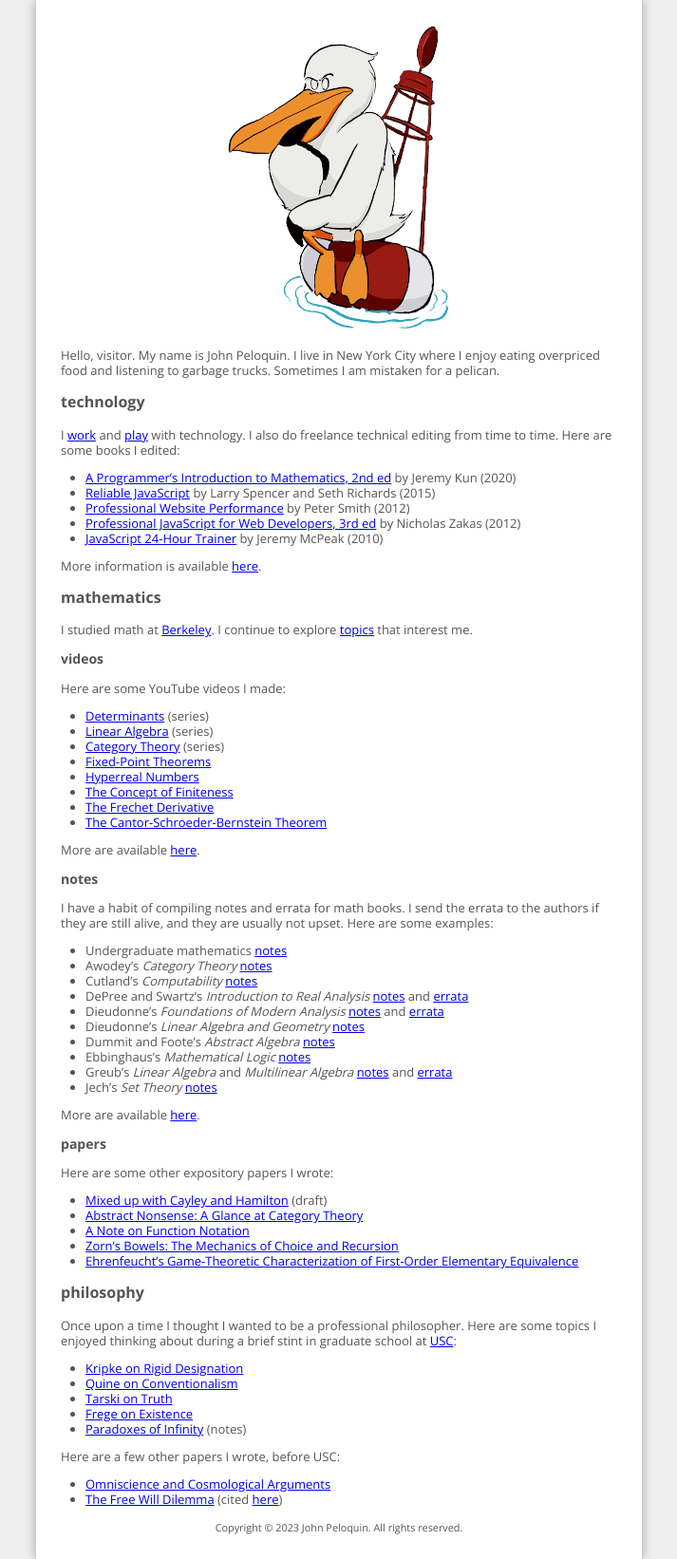
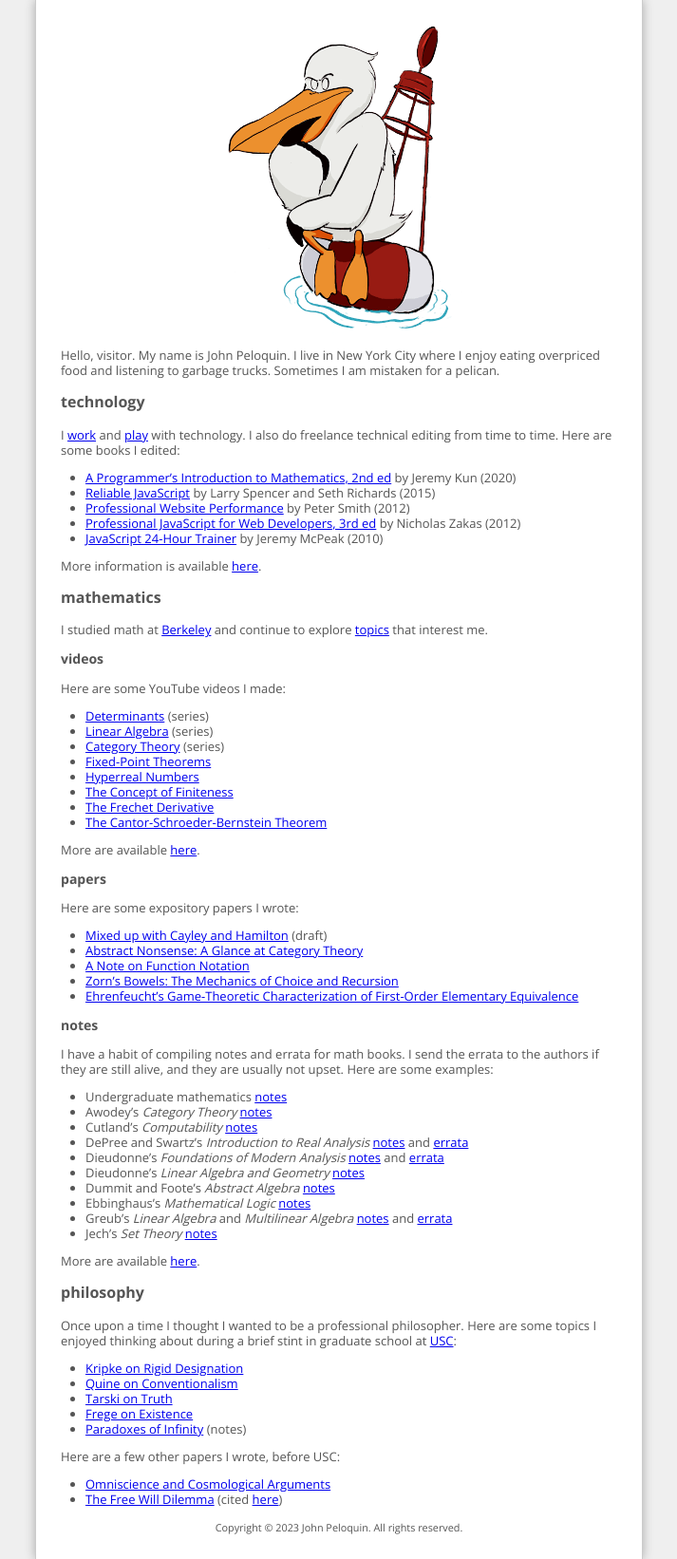
Before and after one commit to blargoner/blargoner.github.com, a Jekyll site: the page built from index.md, in a window 1280 px wide. Shown: the whole page at 95% size, without its empty margins (283-996 px from the left). Built offline with Jekyll 4.4.1, drawn with Linux system fonts in a browser that asks for light colours; part of the change alters nothing that is shown.

Commit message:
movement helps us stay alive

```diff
--- a/index.md
+++ b/index.md
@@ -19,7 +19,7 @@ More information is available [here][linkedin].
 
 ## Mathematics
 
-I studied math at [Berkeley][ucb]. I continue to explore [topics][math.se] that interest me.
+I studied math at [Berkeley][ucb] and continue to explore [topics][math.se] that interest me.
 
 ### Videos
 
@@ -35,6 +35,16 @@ Here are some YouTube videos I made:
 - [The Cantor-Schroeder-Bernstein Theorem][math.vid.bernstein]
 
 More are available [here][youtube].
+
+### Papers
+
+Here are some expository papers I wrote:
+
+- [Mixed up with Cayley and Hamilton][math.cayleyhamilton] (draft)
+- [Abstract Nonsense: A Glance at Category Theory][math.categories]
+- [A Note on Function Notation][math.functions]
+- [Zorn's Bowels: The Mechanics of Choice and Recursion][math.zorn]
+- [Ehrenfeucht's Game-Theoretic Characterization of First-Order Elementary Equivalence][math.ehrenfeucht]
 
 ### Notes
 
@@ -52,16 +62,6 @@ I have a habit of compiling notes and errata for math books. I send the errata t
 - Jech's *Set Theory* [notes][math.jech.notes]
 
 More are available [here][github.math].
-
-### Papers
-
-Here are some other expository papers I wrote:
-
-- [Mixed up with Cayley and Hamilton][math.cayleyhamilton] (draft)
-- [Abstract Nonsense: A Glance at Category Theory][math.categories]
-- [A Note on Function Notation][math.functions]
-- [Zorn's Bowels: The Mechanics of Choice and Recursion][math.zorn]
-- [Ehrenfeucht's Game-Theoretic Characterization of First-Order Elementary Equivalence][math.ehrenfeucht]
 
 ## Philosophy
 
@@ -104,6 +104,12 @@ Here are a few other papers I wrote, before USC:
 [math.vid.frechet]: https://youtu.be/52AtbAkQ6MU
 [math.vid.bernstein]: https://youtu.be/IkoKttTDuxE
 
+[math.cayleyhamilton]: https://github.com/blargoner/math-cayley-hamilton/blob/main/cayleyhamilton.pdf
+[math.categories]: https://github.com/blargoner/math-categories/blob/main/categories.pdf
+[math.functions]: https://github.com/blargoner/math-functions/blob/master/groupactions.pdf
+[math.zorn]: https://github.com/blargoner/math-zorn/blob/master/zorn.pdf
+[math.ehrenfeucht]: https://github.com/blargoner/math-ehrenfeucht/blob/master/ehrenfeucht.pdf
+
 [math.notes]: https://github.com/blargoner/math-notes/blob/master/notes.pdf
 [math.awodey.notes]: https://github.com/blargoner/math-categories-awodey/blob/master/exercises.pdf
 [math.cutland.notes]: https://github.com/blargoner/math-computability-cutland/blob/master/exercises.pdf
@@ -118,12 +124,6 @@ Here are a few other papers I wrote, before USC:
 [math.greub.errata]: https://github.com/blargoner/math-algebra-greub-errata/blob/master/errata.pdf
 [math.jech.notes]: https://github.com/blargoner/math-sets-jech/blob/master/exercises.pdf
 
-[math.cayleyhamilton]: https://github.com/blargoner/math-cayley-hamilton/blob/main/cayleyhamilton.pdf
-[math.categories]: https://github.com/blargoner/math-categories/blob/main/categories.pdf
-[math.functions]: https://github.com/blargoner/math-functions/blob/master/groupactions.pdf
-[math.zorn]: https://github.com/blargoner/math-zorn/blob/master/zorn.pdf
-[math.ehrenfeucht]: https://github.com/blargoner/math-ehrenfeucht/blob/master/ehrenfeucht.pdf
-
 [phil.kripke]: papers/phil/kripke_designation.pdf
 [phil.quine]: papers/phil/quine_conventionalism.pdf
 [phil.tarski]: papers/phil/tarski_truth.pdf
```
